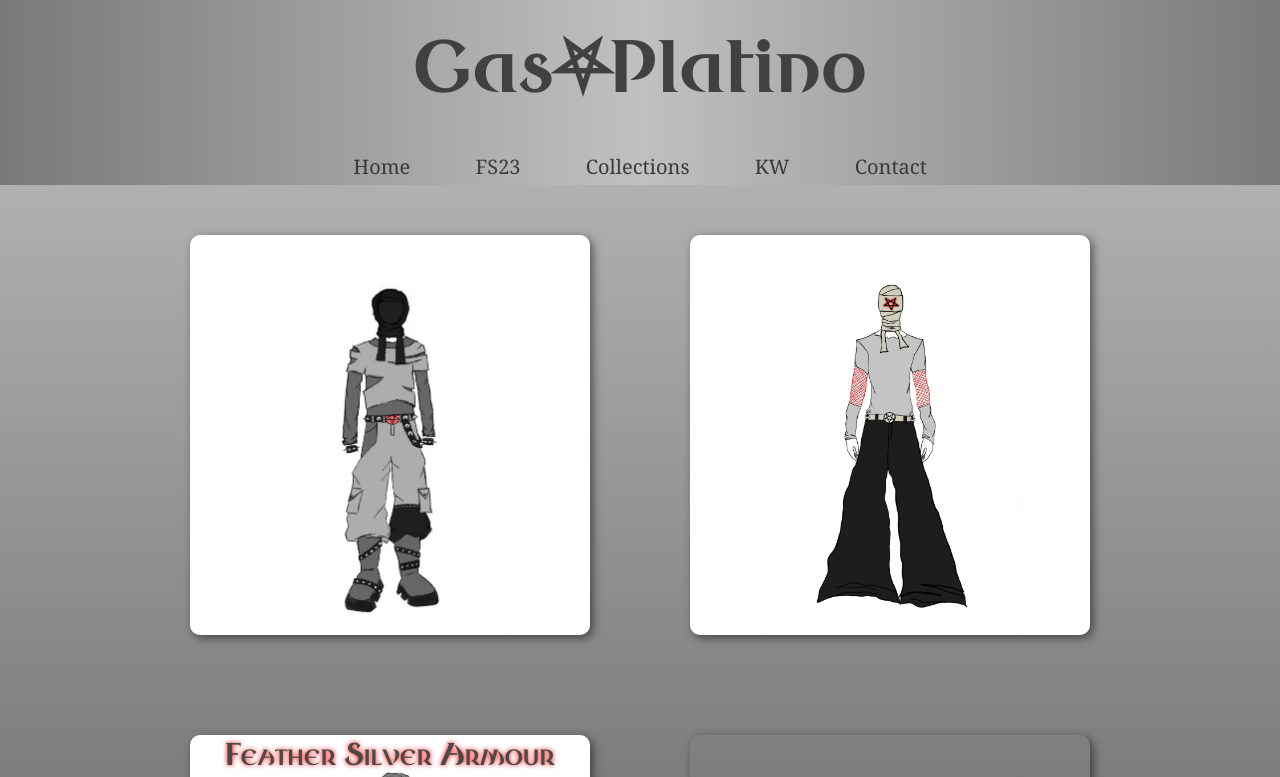
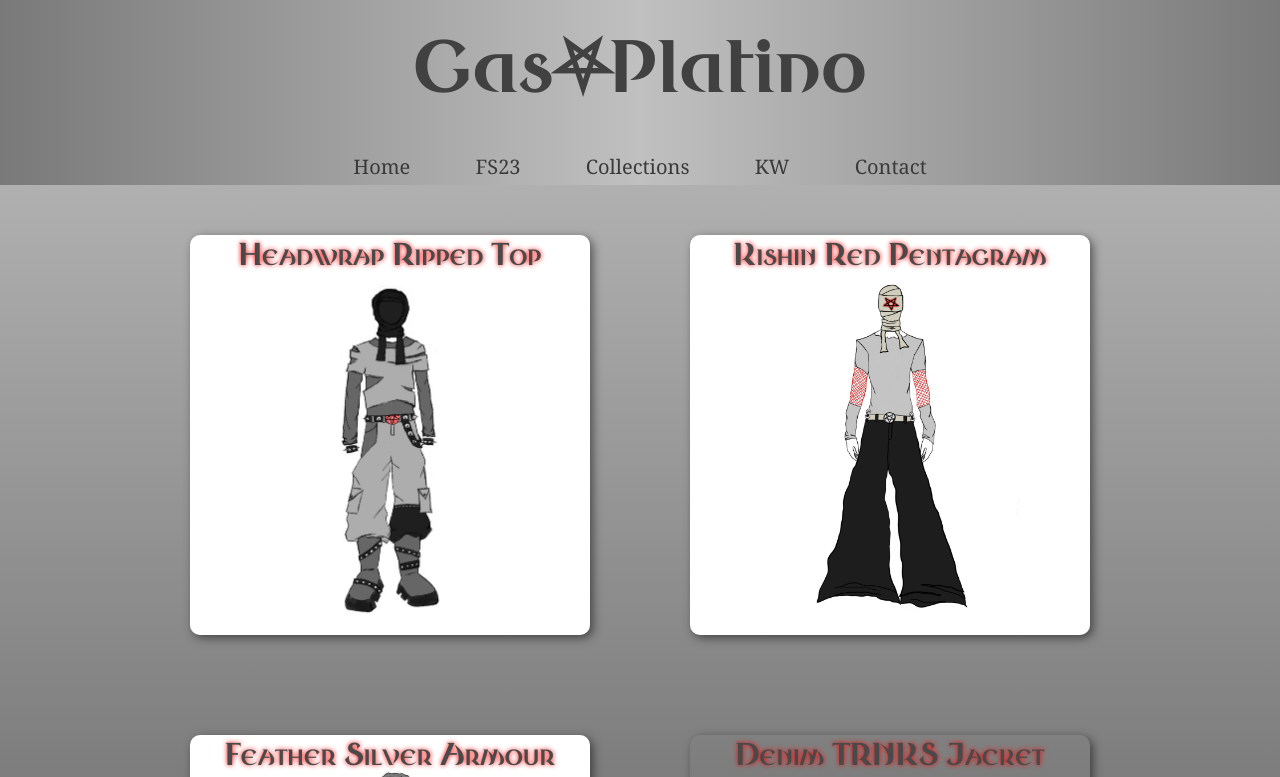
Before and after one commit to kaiwitek/gas-platino, a plain HTML site: page index.html in a window 1280 px wide. Shown: the top 777 px of the page. Drawn offline with Linux system fonts and the light colour scheme.

Commit message:
gas-platino v0.3

```diff
--- a/index.html
+++ b/index.html
@@ -23,11 +23,10 @@
     <main>
         <section class="container">
             <div id="o1">
-                <p>
-
-                </p>
+                <p>Headwrap Ripped Top</p>
             </div>
             <div id="o2">
+                <p>Kishin Red Pentagram</p>
             </div>
         </section>
         <section class="container">
@@ -35,6 +34,7 @@
                 <p>Feather Silver Armour</p>
             </div>
             <div id="o4">
+                <p>Denim TRNKS Jacket</p>
             </div>
         </section>
     </main>
```
